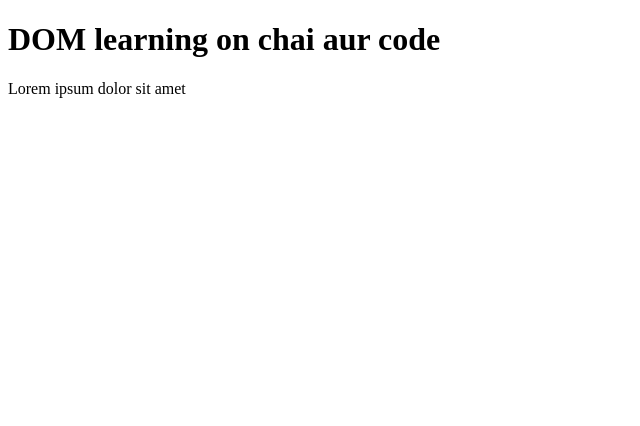
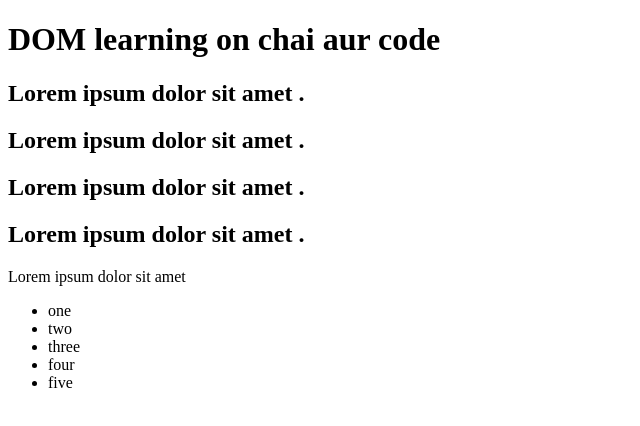
Before and after one commit to HarshikaAdarsh/JS_and_TS, a plain HTML site: page DOM.html in a window 1280 px wide. Shown: the whole page, without its empty margins (0-640 px from the left). Drawn offline with Linux system fonts and the light colour scheme.

Commit message:
Update DOM.html

```diff
--- a/DOM.html
+++ b/DOM.html
@@ -8,12 +8,26 @@
 <body>
     <div class="bg-black">
         <h1 id="title" class="heading">DOM learning on chai aur code</h1>
+        <h2>Lorem ipsum dolor sit amet .</h2>
+        <h2>Lorem ipsum dolor sit amet .</h2>
+        <h2>Lorem ipsum dolor sit amet .</h2>
+        <h2>Lorem ipsum dolor sit amet .</h2>
         <p>Lorem ipsum dolor sit amet</p>
+        <ul>
+            <li class="list-item">one</li>
+            <li class="list-item">two</li>
+            <li class="list-item">three</li>
+            <li class="list-item">four</li>
+            <li class="list-item">five</li>
+        </ul>
     </div>
 </body>
 </html>
 
 <!--
+    fact- here in html we have everything in the form of Node list
+    if we want to apply properties of array then first we have to convert list into array and then apply property
+
     some queries
 
     1) console.log(window)
@@ -40,6 +54,24 @@
    we can store these values
    13) const turnGreen = document.querySelector('h1')
 
+   another metthod
+   14)document.getElementByClassName('list-item') // now here we will get html collection
+   now if we want to apply forEach loop
+   const temp = document.getElementByClassName('list-item')
+   temp.forEach(function(li)){
+    console.log(li)
+   }        // it will give error coz list cannot access array forEach property
+
+   now convert it
+   Array.from(tempClassList) // and store it
+   const myConvertedArray =   Array.from(tempClassList)
+     myConvertedArray.forEach(function(li){
+        li.style.color = 'orange'
+     })
+
+
+
+
 -->
 
 <!--
```
